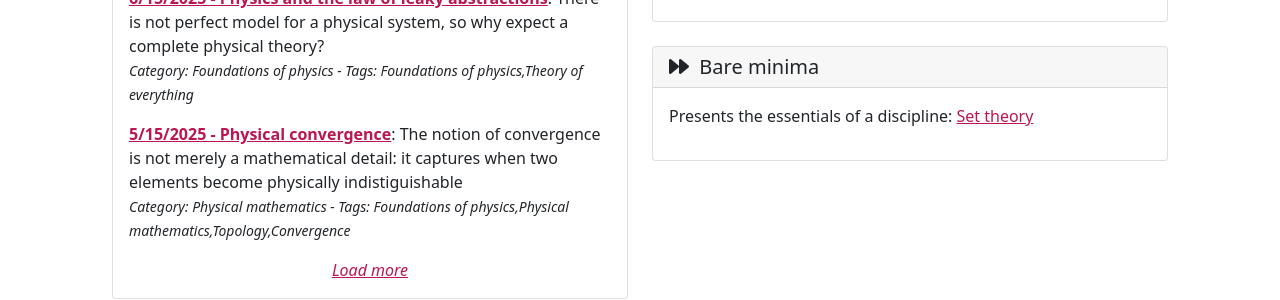
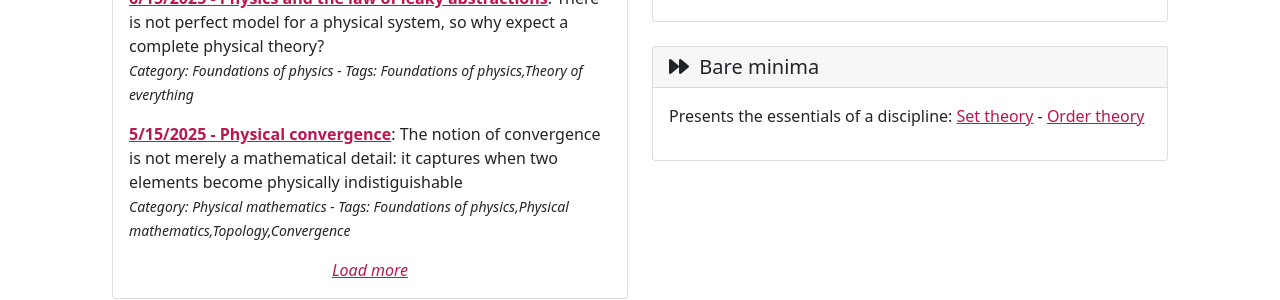
Before and after one commit to assumptionsofphysics/assumptionsofphysics.github.io, a Jekyll site: the page built from learn.html, in a window 1280 px wide. Shown: the part 511-811 px from the top of the page. Built offline with Jekyll 4.4.1, drawn with Linux system fonts in a browser that asks for light colours; nearby versions of some CDN libraries; some web fonts are replaced.

Commit message:
Adding bare minimum of order theory

```diff
--- a/learn.html
+++ b/learn.html
@@ -73,7 +73,8 @@ title: Learn more
                 <h5 class="card-header"><i class="fas fa-forward"></i>&nbsp; Bare minima</h5>
                 <div class="card-body">
                     <p>Presents the essentials of a discipline:
-                        <a href="https://latexonline.cc/compile?git=https%3A%2F%2Fgithub.com%2Fassumptionsofphysics%2Fassumptionsofphysics&target=BareMinima/SetTheory/BareMinimumSetTheory.tex&command=pdflatex">Set theory</a>
+                        <a href="https://latexonline.cc/compile?git=https%3A%2F%2Fgithub.com%2Fassumptionsofphysics%2Fassumptionsofphysics&target=BareMinima/SetTheory/BareMinimumSetTheory.tex&command=pdflatex">Set theory</a> -
+                        <a href="https://latexonline.cc/compile?git=https%3A%2F%2Fgithub.com%2Fassumptionsofphysics%2Fassumptionsofphysics&target=BareMinima/OrderTheory/BareMinimumOrderTheory.tex&command=pdflatex">Order theory</a>
                     </p>
                 </div>
             </div>
```
